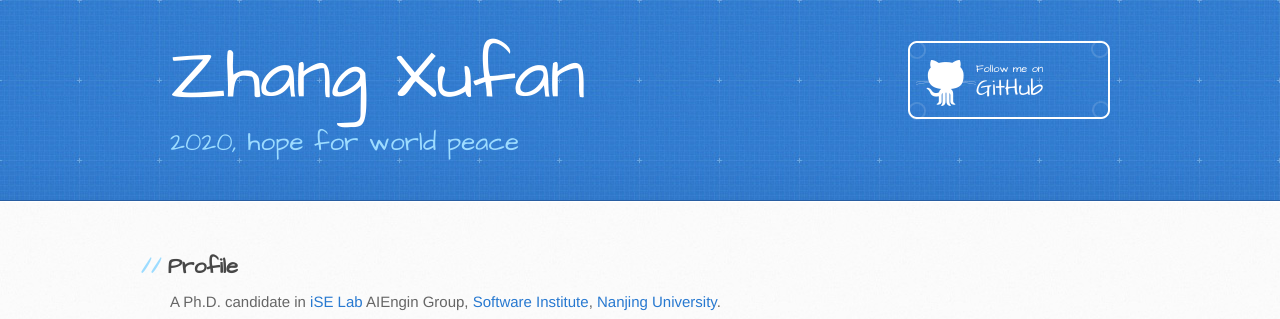
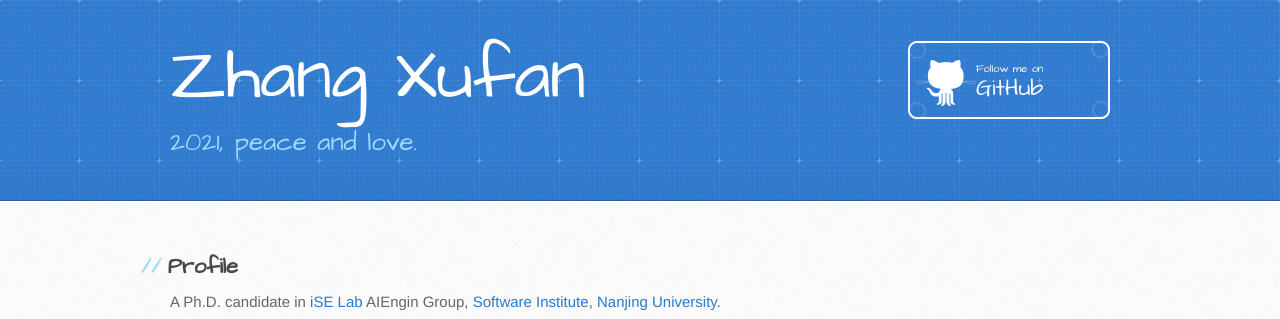
Before and after one commit to sunshinezxf/sunshinezxf.github.io, a Jekyll site: the page built from index.md, in a window 1280 px wide. Shown: the top 319 px of the page. Built offline with Jekyll 4.4.1, drawn with Linux system fonts in a browser that asks for light colours; our own code applies the rules of GitHub Pages for plain Markdown files.

Commit message:
2021 greeting

```diff
--- a/_config.yml
+++ b/_config.yml
@@ -1,3 +1,3 @@
 title: Zhang Xufan
 theme: jekyll-theme-architect
-description: 2020, hope for world peace
+description: 2021, peace and love.
```
